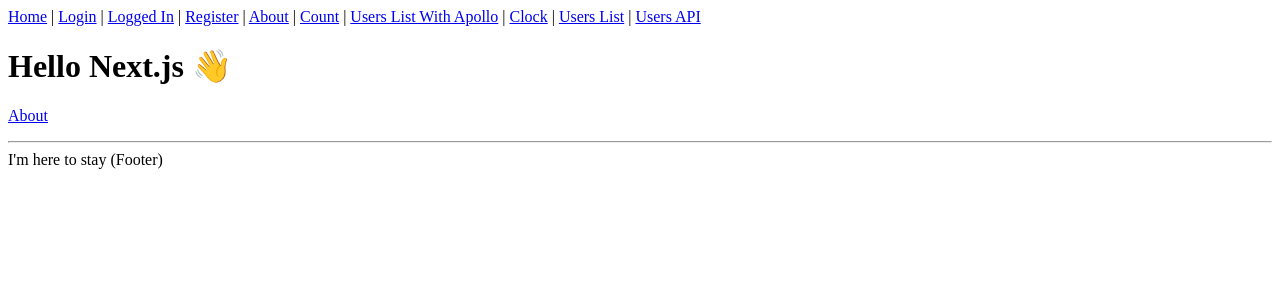
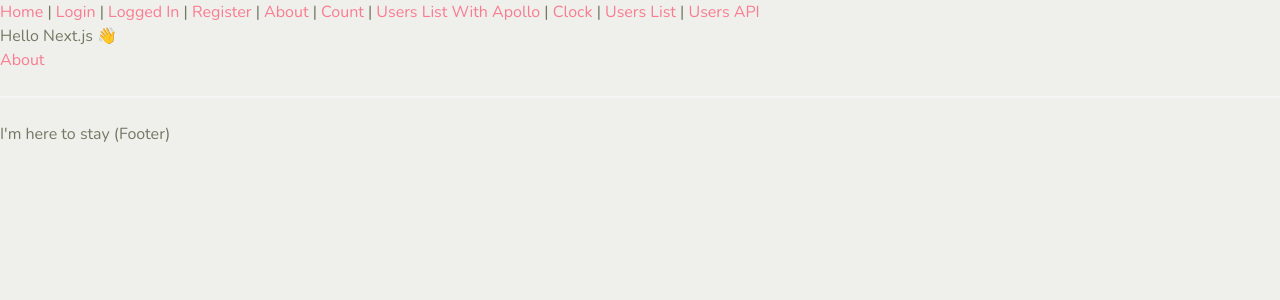
Before and after one commit to ta-toshio/count-backward-scheduler, a Next.js app in the folder frontend/: page / in a window 1280 px wide. Shown: the top 300 px of the page. Built offline with nearby package versions, Linux system fonts and the light colour scheme.

Commit message:
Add bulma css framework

```diff
--- a/frontend/package.json
+++ b/frontend/package.json
@@ -34,6 +34,7 @@
     "@typescript-eslint/eslint-plugin": "^4.28.3",
     "@typescript-eslint/parser": "^4.28.3",
     "babel-jest": "^27.0.6",
+    "bulma": "^0.9.3",
     "eslint": "^7.31.0",
     "eslint-config-next": "^11.0.1",
     "eslint-config-prettier": "^8.3.0",
@@ -44,6 +45,7 @@
     "jest-watch-typeahead": "^0.6.4",
     "lint-staged": "^11.0.1",
     "prettier": "^2.3.2",
+    "sass": "^1.36.0",
     "ts-jest": "^27.0.3",
     "typescript": "^4.3.5"
   },
--- a/frontend/src/pages/_app.tsx
+++ b/frontend/src/pages/_app.tsx
@@ -4,6 +4,8 @@
 
 import { useStore } from '../app/store'
 import { useApollo } from '../app/apollo'
+
+import '../styles/global.scss'
 
 function MyApp({ Component, pageProps }: AppProps) {
   const store = useStore(pageProps.initialReduxState)
--- /dev/null
+++ b/frontend/src/styles/global.scss
@@ -0,0 +1,39 @@
+@charset "utf-8";
+
+// Import a Google Font
+@import url('https://fonts.googleapis.com/css?family=Nunito:400,700');
+
+// Set your brand colors
+$purple: #8A4D76;
+$pink: #FA7C91;
+$brown: #757763;
+$beige-light: #D0D1CD;
+$beige-lighter: #EFF0EB;
+
+// Update Bulma's global variables
+$family-sans-serif: "Nunito", sans-serif;
+$grey-dark: $brown;
+$grey-light: $beige-light;
+$primary: $purple;
+$link: $pink;
+$widescreen-enabled: false;
+$fullhd-enabled: false;
+
+// Update some of Bulma's component variables
+$body-background-color: $beige-lighter;
+$control-border-width: 2px;
+$input-border-color: transparent;
+$input-shadow: none;
+
+// Import only what you need from Bulma
+//@import "../../node_modules/bulma/sass/utilities/_all.sass";
+//@import "../../node_modules/bulma/sass/base/_all.sass";
+//@import "../../node_modules/bulma/sass/elements/button.sass";
+//@import "../../node_modules/bulma/sass/elements/container.sass";
+//@import "../../node_modules/bulma/sass/elements/title.sass";
+//@import "../../node_modules/bulma/sass/form/_all.sass";
+//@import "../../node_modules/bulma/sass/components/navbar.sass";
+//@import "../../node_modules/bulma/sass/layout/hero.sass";
+//@import "../../node_modules/bulma/sass/layout/section.sass";
+
+@import "../../node_modules/bulma/bulma.sass";
```
Also changed, not shown: 1 other file (tests, documents, lock files or other folders).
